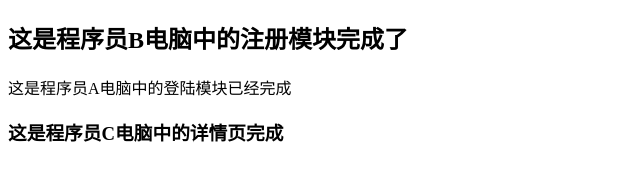
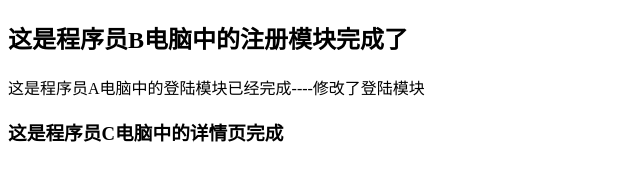
Before and after one commit to wangsk69/gouzhongheima8, a plain HTML site: page index.html in a window 1280 px wide. Shown: the whole page, without its empty margins (0-640 px from the left). Drawn offline with Linux system fonts and the light colour scheme.

Commit message:
程序员A修改了登陆模块

```diff
--- a/index.html
+++ b/index.html
@@ -6,7 +6,7 @@
 </head>
 <body>
 <h2>这是程序员B电脑中的注册模块完成了</h2>
-<p>这是程序员A电脑中的登陆模块已经完成</p>
+<p>这是程序员A电脑中的登陆模块已经完成----修改了登陆模块</p>
 <h3>这是程序员C电脑中的详情页完成</h3>
 </body>
 </html>
```
